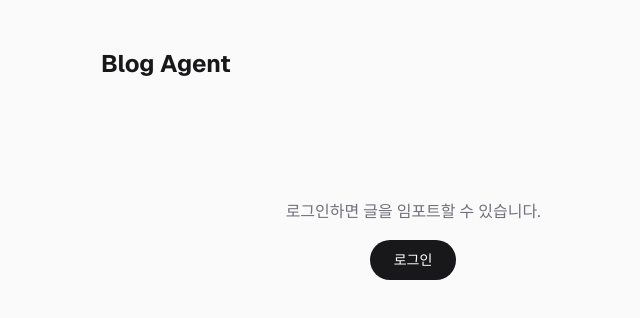
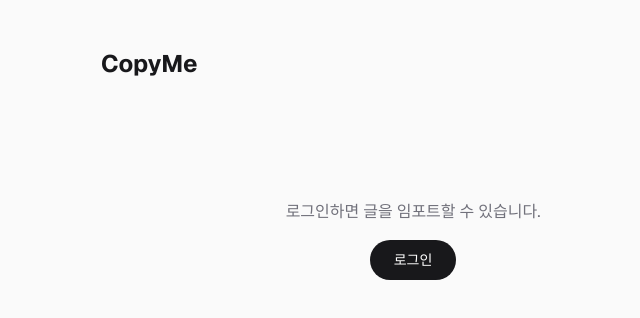
Before and after one commit to song-chaeyoung/blog-agent, a Next.js app: page / in a window 1280 px wide. Shown: the top 318 px of the page, without its empty margins (227-867 px from the left). Built offline with nearby package versions, Linux system fonts and the light colour scheme; no server answers.

Commit message:
docs : 프로젝트 명 변경 및 README 업데이트

```diff
--- a/package.json
+++ b/package.json
@@ -1,5 +1,5 @@
 {
-  "name": "blog-agent",
+  "name": "copyme",
   "version": "0.1.0",
   "private": true,
   "scripts": {
--- a/src/app/(main)/layout.tsx
+++ b/src/app/(main)/layout.tsx
@@ -30,7 +30,7 @@ export default function MainLayout({
             href="/"
             className="text-2xl font-bold text-zinc-900 dark:text-zinc-50"
           >
-            Blog Agent
+            CopyMe
           </Link>
           {isSignedIn ? (
             <UserButton />
--- a/src/app/layout.tsx
+++ b/src/app/layout.tsx
@@ -14,8 +14,8 @@ const geistMono = Geist_Mono({
 });
 
 export const metadata: Metadata = {
-  title: "Blog Agent",
-  description: "Blog Agent",
+  title: "CopyMe",
+  description: "CopyMe",
 };
 
 export default function RootLayout({
--- a/src/app/page.tsx
+++ b/src/app/page.tsx
@@ -20,7 +20,7 @@ export default function Home() {
     <div className="flex min-h-screen items-start justify-center bg-zinc-50 font-sans dark:bg-black">
       <main className="w-full max-w-2xl px-6 py-12">
         <h1 className="text-2xl font-bold text-zinc-900 dark:text-zinc-50 mb-10">
-          Blog Agent
+          CopyMe
         </h1>
         <div className="text-center py-20">
           <p className="text-zinc-500 dark:text-zinc-400 mb-4">
```
Also changed, not shown: 1 other file (tests, documents, lock files or other folders).
